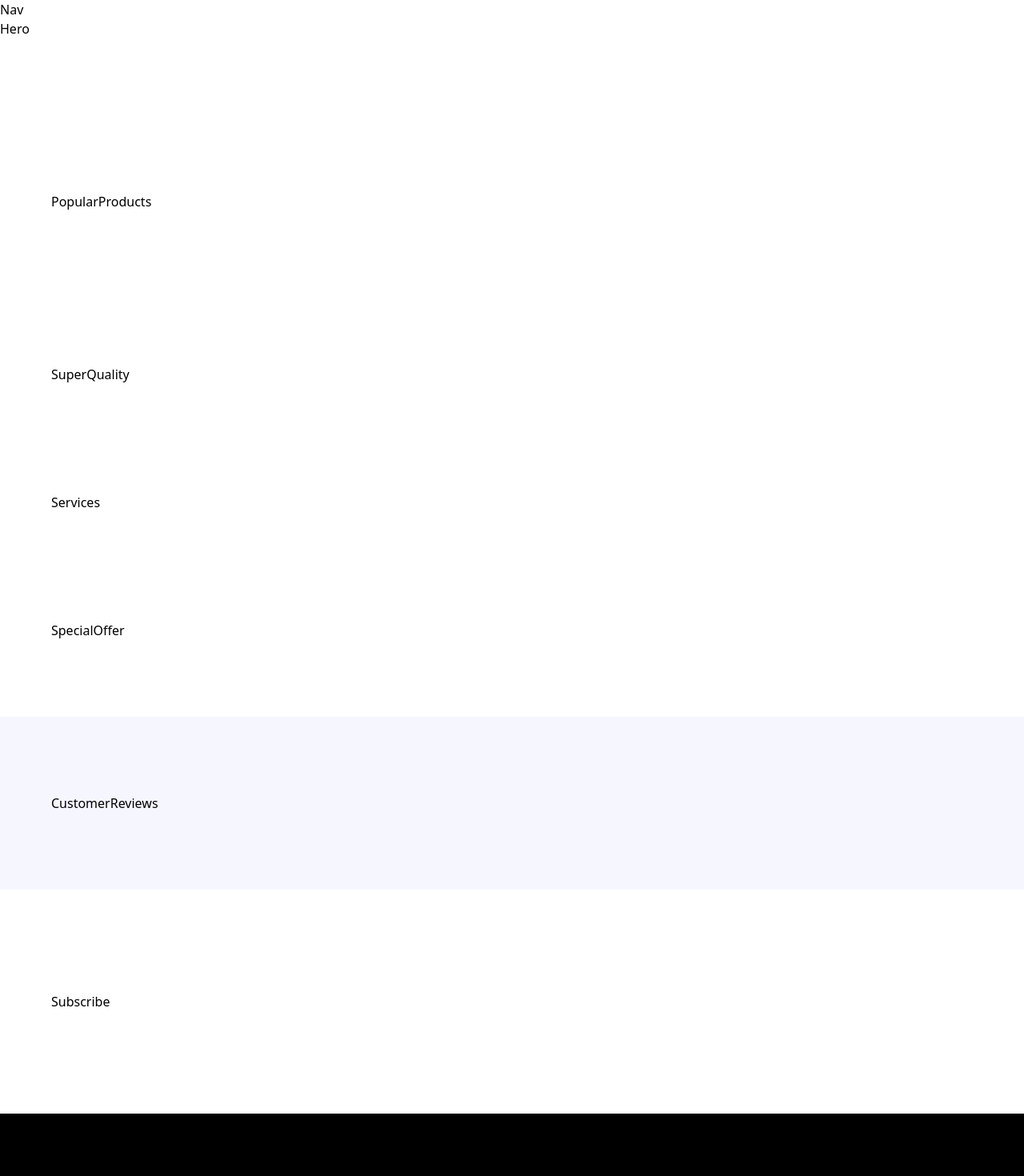
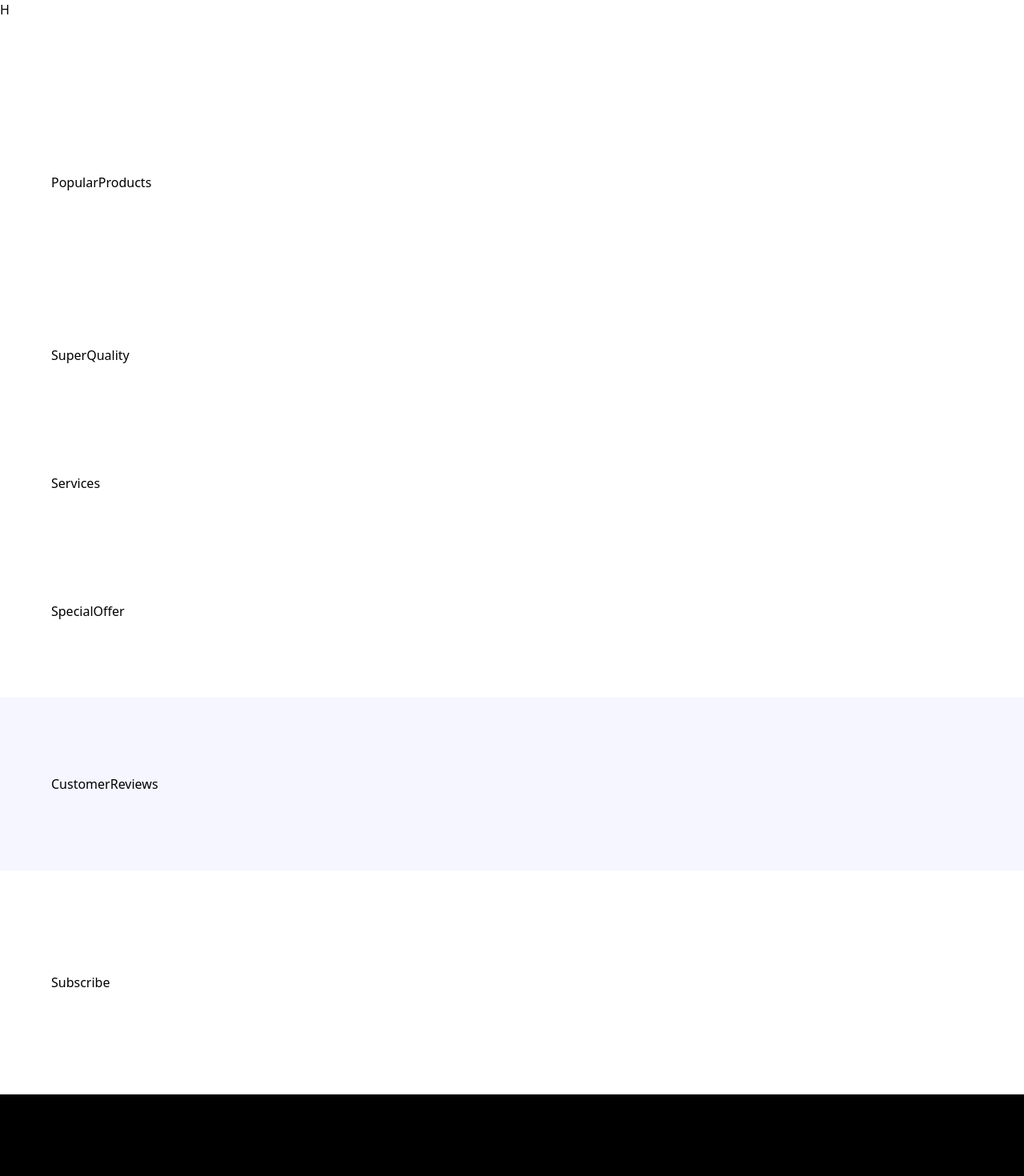
Before and after one commit to Vlad-dualv/nike, a React (Vite) app: page / in a window 1280 px wide. Shown: the top 1470 px of the page at 80% size. Built offline with nearby package versions, Linux system fonts and the light colour scheme; a web font is replaced by a local one.

Commit message:
org: sections

```diff
--- a/src/App.jsx
+++ b/src/App.jsx
@@ -1,16 +1,40 @@
+import {
+  CustomerReviews,
+  Footer,
+  Hero,
+  PopularProducts,
+  Services,
+  SpecialOffer,
+  Subscribe,
+  SuperQuality,
+} from "./sections";
+
 export default function App() {
   return (
     <main className="relative">
-      Nav
-      <section className="xl:padding-1 wide:padding-r padding-b">Hero</section>
-      <section className="padding">PopularProducts</section>
-      <section className="padding">SuperQuality</section>
-      <section className="padding-x py-10">Services</section>
-      <section className="padding">SpecialOffer</section>
-      <section className="bg-pale-blue padding">CustomerReviews</section>
-      <section className="padding-x sm:py-32 py-16 w-full">Subscribe</section>
+      <section className="xl:padding-1 wide:padding-r padding-b">
+        <Hero />
+      </section>
+      <section className="padding">
+        <PopularProducts />
+      </section>
+      <section className="padding">
+        <SuperQuality />
+      </section>
+      <section className="padding-x py-10">
+        <Services />
+      </section>
+      <section className="padding">
+        <SpecialOffer />
+      </section>
+      <section className="bg-pale-blue padding">
+        <CustomerReviews />
+      </section>
+      <section className="padding-x sm:py-32 py-16 w-full">
+        <Subscribe />
+      </section>
       <section className="padding bg-black padding-x padding-t pb-8">
-        Footer
+        <Footer />
       </section>
     </main>
   );
--- /dev/null
+++ b/src/sections/PopularProducts.jsx
@@ -0,0 +1,3 @@
+export default function PopularProducts() {
+  return <div>PopularProducts</div>;
+}
--- /dev/null
+++ b/src/sections/index.js
@@ -0,0 +1,19 @@
+import Hero from "./Hero";
+import PopularProducts from "./PopularProducts";
+import SuperQuality from "./SuperQuality";
+import Services from "./Services";
+import SpecialOffer from "./SpecialOffer";
+import CustomerReviews from "./CustomerReviews";
+import Subscribe from "./Subscribe";
+import Footer from "./Footer";
+
+export {
+  Hero,
+  PopularProducts,
+  SuperQuality,
+  Services,
+  SpecialOffer,
+  CustomerReviews,
+  Subscribe,
+  Footer,
+};
```
